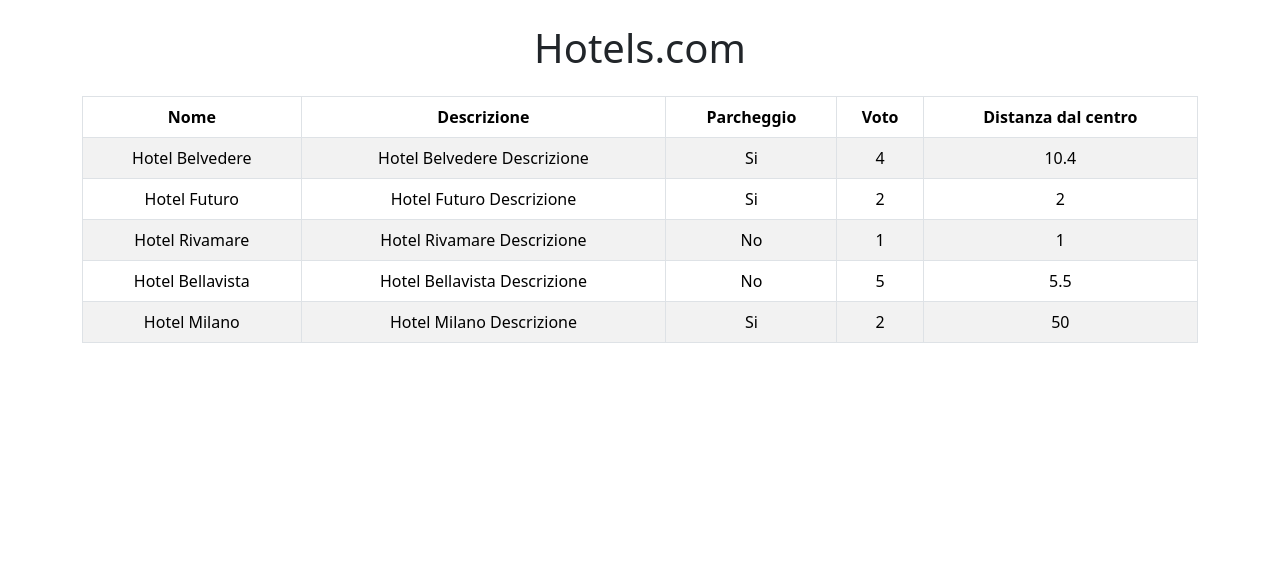
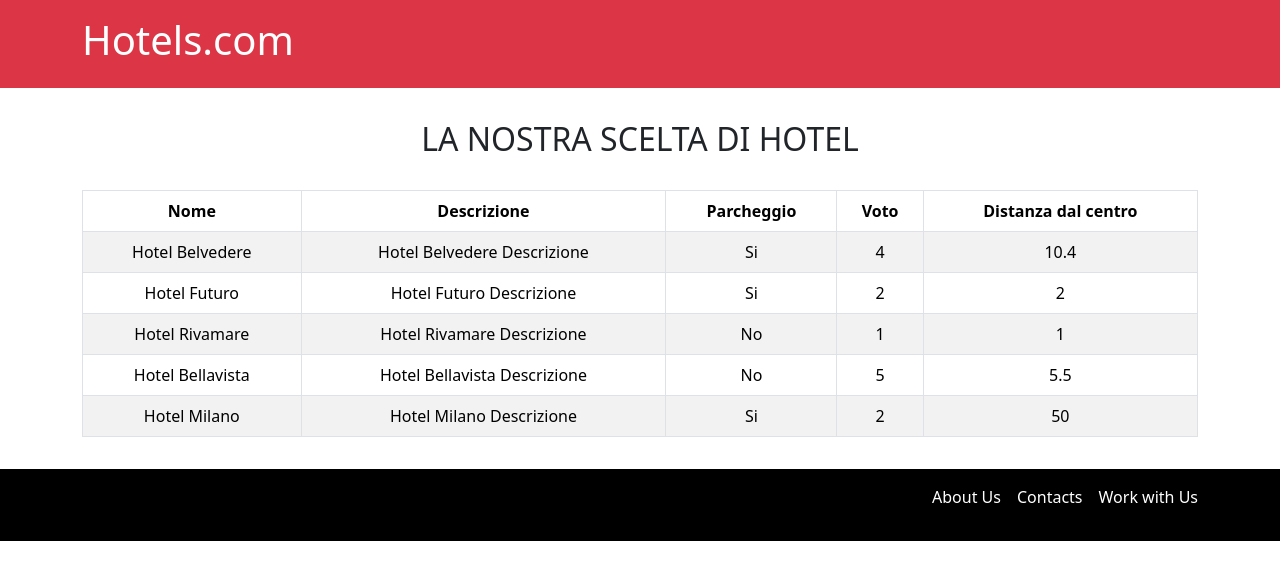
Before and after one commit to igorgaidolfi/php-hotel, a PHP site: page / in a window 1280 px wide. Shown: the top 580 px of the page. Run offline with PHP 8.4, Linux system fonts and the light colour scheme.

Commit message:
created header and footer Bonus 1 done

```diff
--- a/index.php
+++ b/index.php
@@ -39,9 +39,6 @@
         ],
 
     ];
-    // foreach($hotels as $hotel){
-    //     echo $hotel['name'].' '.$hotel['description'].' '.$hotel['parking'].' '.$hotel['vote'].' '.$hotel['distance_to_center'];
-    // }
 ?>
 
 <!DOCTYPE html>
@@ -54,17 +51,18 @@
         <link rel="stylesheet" href="./css/style.css">
     </head>
     <body>
+        <?php include "./partials/templates/header.php"; ?>
         <main>
             <div class="container">
                 <div class="row">
-                    <div class="col-12">
-                        <h1 class="text-center my-4">Hotels.com</h1>
+                    <div class="col-12 my-2">
+                        <h2 class="text-center my-4 text-uppercase">La nostra scelta di hotel</h2>
                     </div>
                 </div>
             </div>
             <div class="container">
                 <div class="row">
-                    <div class="col-12">
+                    <div class="col-12 mb-3">
                         <table class="table table-striped text-center table-bordered">
                             <thead>
                                 <tr>
@@ -107,5 +105,6 @@
                 </div>
             </div>
         </main>
+        <?php include "./partials/templates/footer.php"; ?>
     </body>
 </html>
--- /dev/null
+++ b/partials/templates/footer.php
@@ -0,0 +1,13 @@
+<footer class="bg-black">
+    <div class="container">
+        <div class="row">
+            <div class="col-12 text-white py-3">
+                <ul class="list-unstyled d-flex float-end">
+                    <li>About Us</li>
+                    <li class="mx-3">Contacts</li>
+                    <li>Work with Us</li>
+                </ul>
+            </div>
+        </div>
+    </div>
+</footer>
--- /dev/null
+++ b/partials/templates/header.php
@@ -0,0 +1,9 @@
+<header class="bg-danger py-3">
+    <div class="container">
+        <div class="row">
+            <div class="col-12 text-white">
+                <h1>Hotels.com</h1>
+            </div>
+        </div>
+    </div>
+</header>
```
